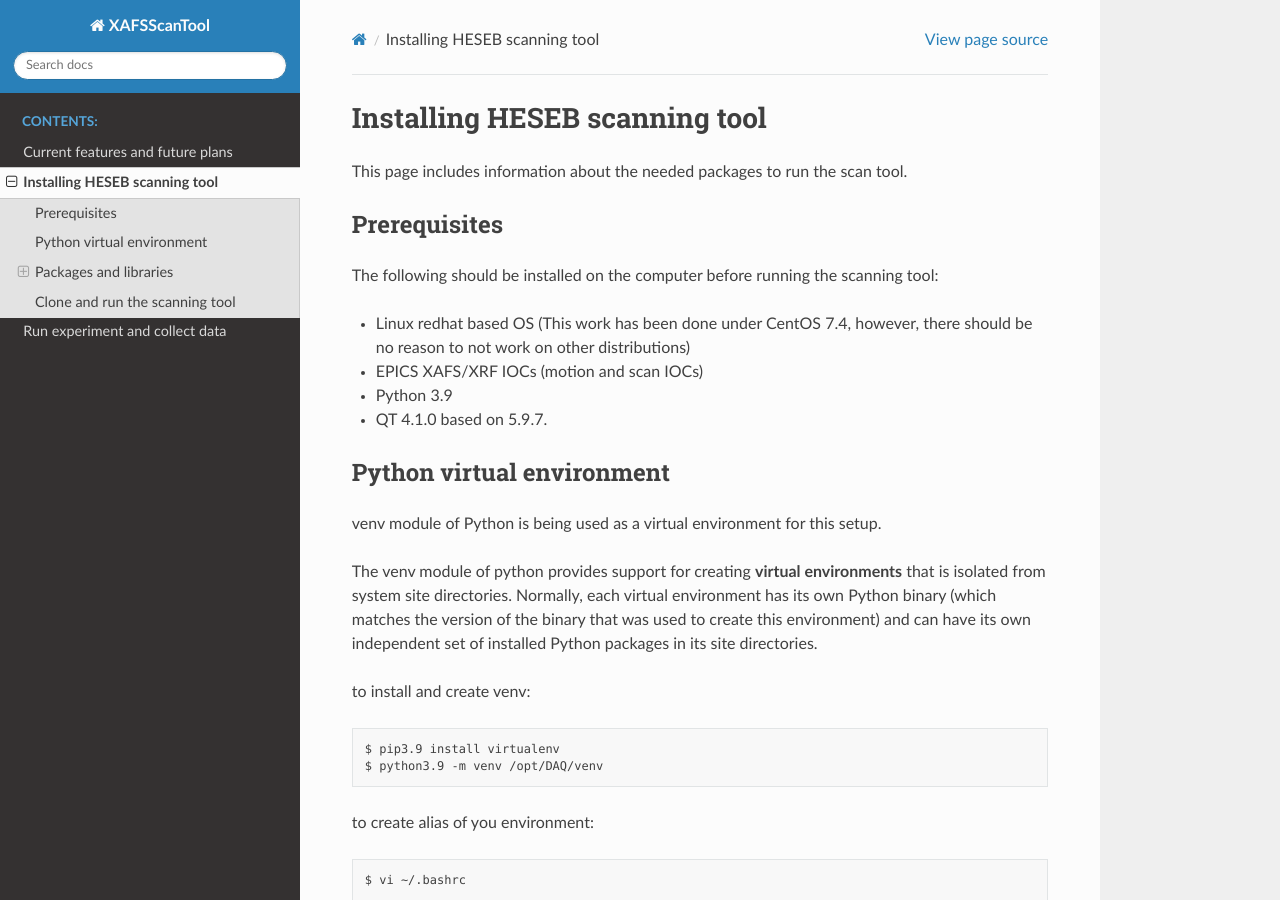
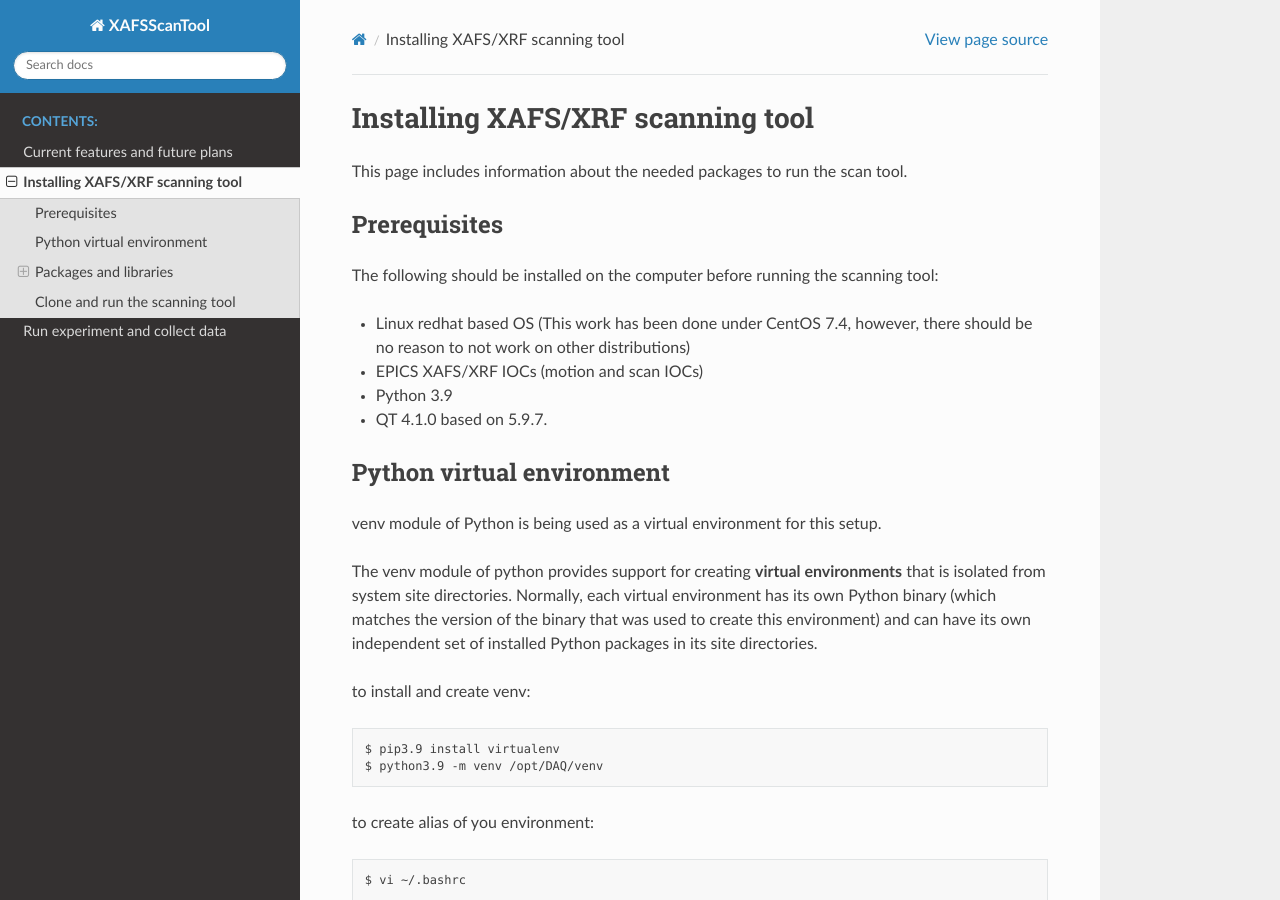
Before and after one commit to SESAME-Synchrotron/XAFSScanTool, a Sphinx documentation site: the page built from docs/source/install.rst, in a window 1280 px wide and 900 px high. Built offline with Sphinx 7.4.7 and the Read the Docs theme 2.0.0, drawn with Linux system fonts in a browser that asks for light colours.

Commit message:
Update install.rst

```diff
--- a/docs/source/install.rst
+++ b/docs/source/install.rst
@@ -1,5 +1,5 @@
-Installing HESEB scanning tool
-==============================
+Installing XAFS/XRF scanning tool
+=================================
 
 This page includes information about the needed packages to run the scan tool.
 
```
